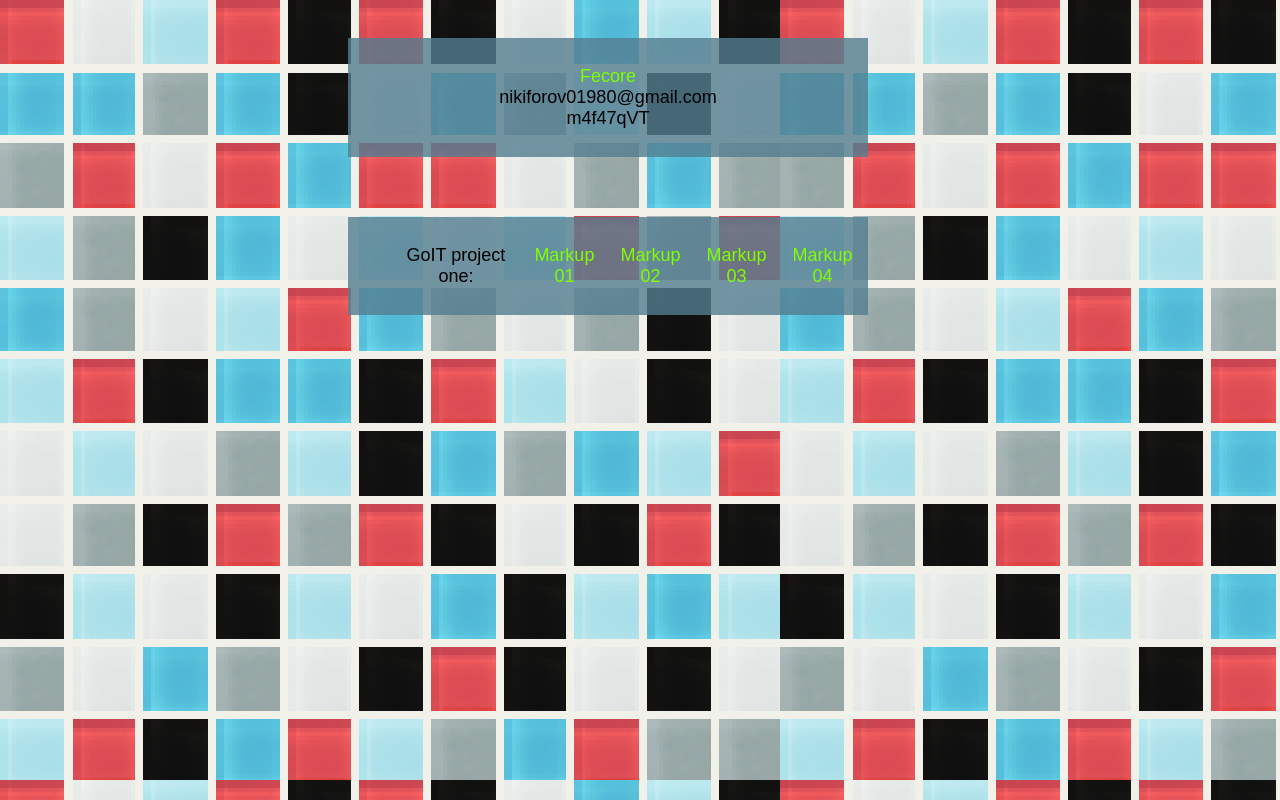
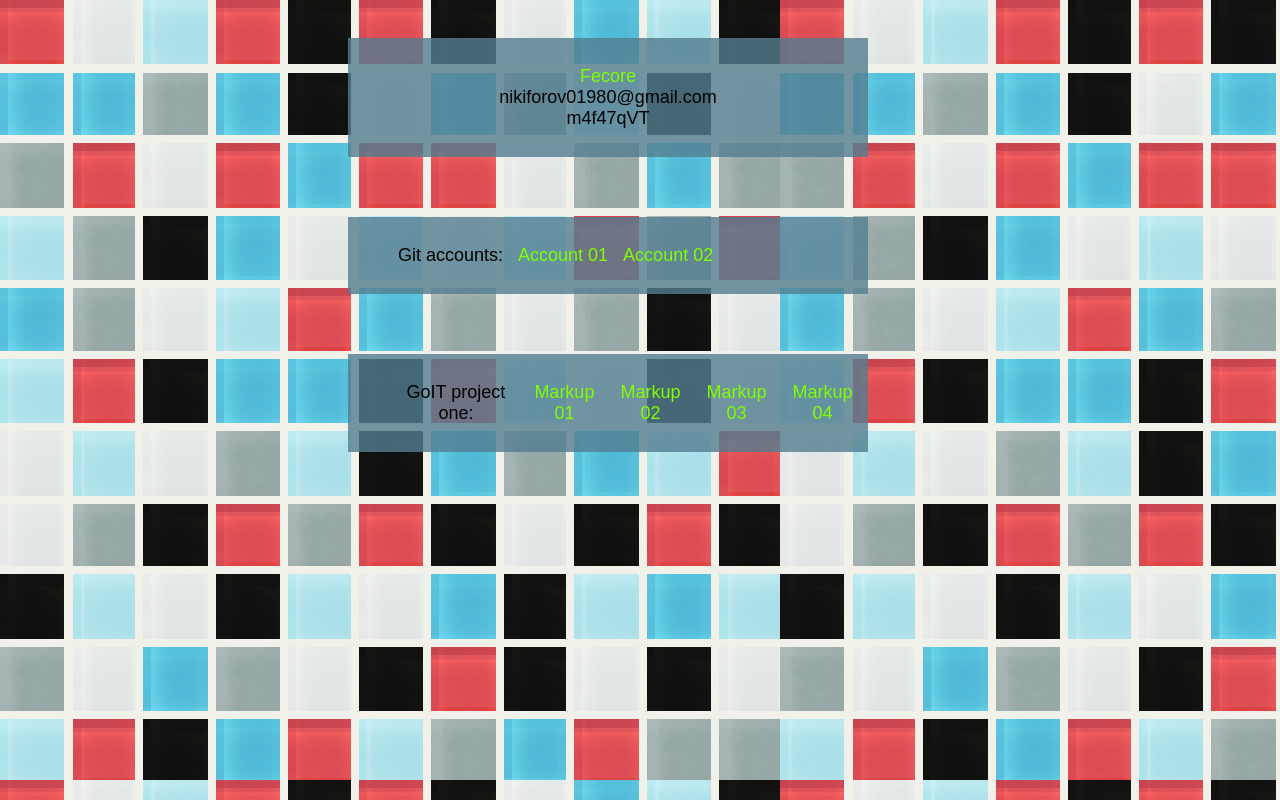
Before and after one commit to JuniorVX/Codes, a plain HTML site: page index.html in a window 1280 px wide. Drawn offline with Linux system fonts and the light colour scheme.

Commit message:
Update index.html

```diff
--- a/index.html
+++ b/index.html
@@ -18,6 +18,13 @@
         nikiforov01980@gmail.com <br />
         m4f47qVT
       </p>
+    </div>
+    <div>
+      <ul>
+        <li>Git accounts:</li>
+        <li><a href="https://github.com/JuniorVl?tab=repositories" class="link">Account  01</a></li>
+        <li><a href="https://github.com/JuniorVX?tab=repositories" class="link">Account 02</a></li>
+      </ul>
     </div>
     <div>
       <ul>
```
